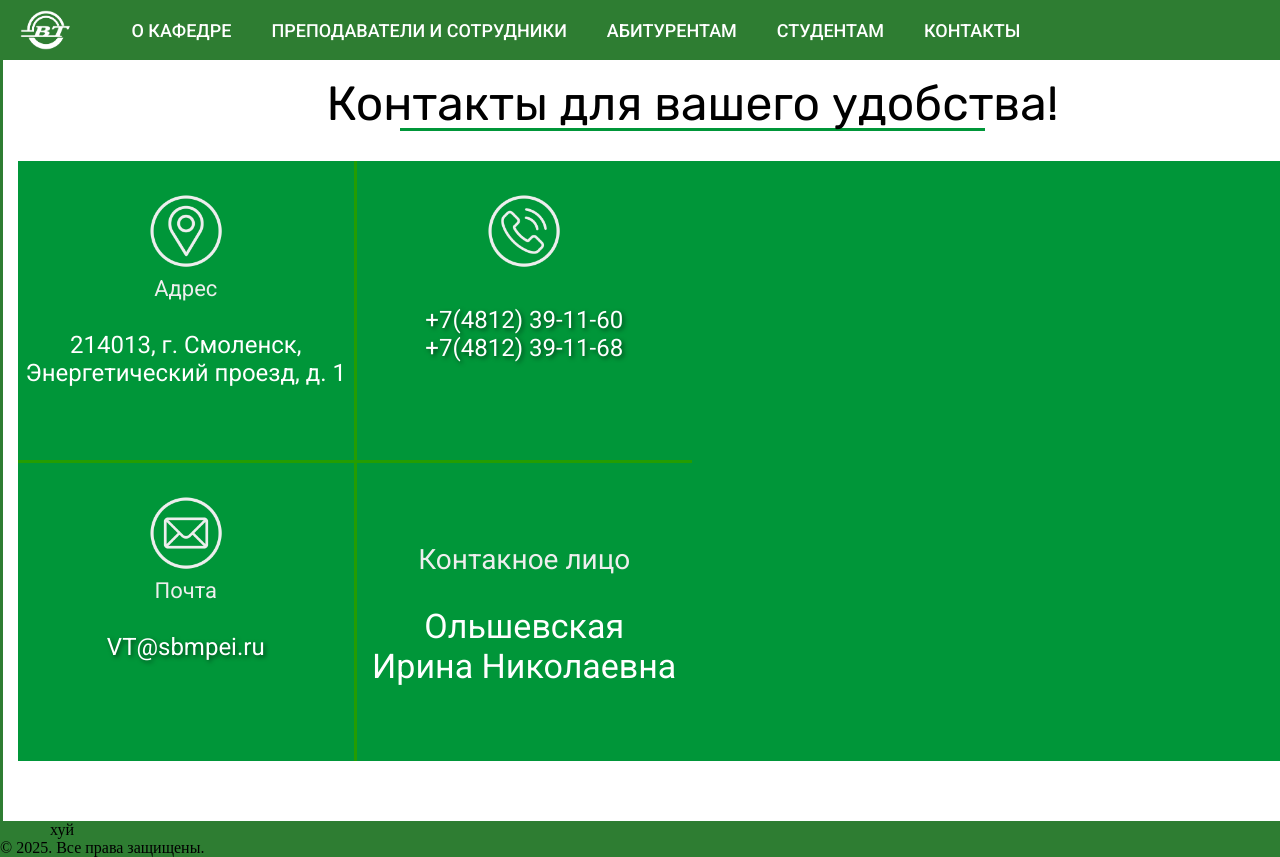
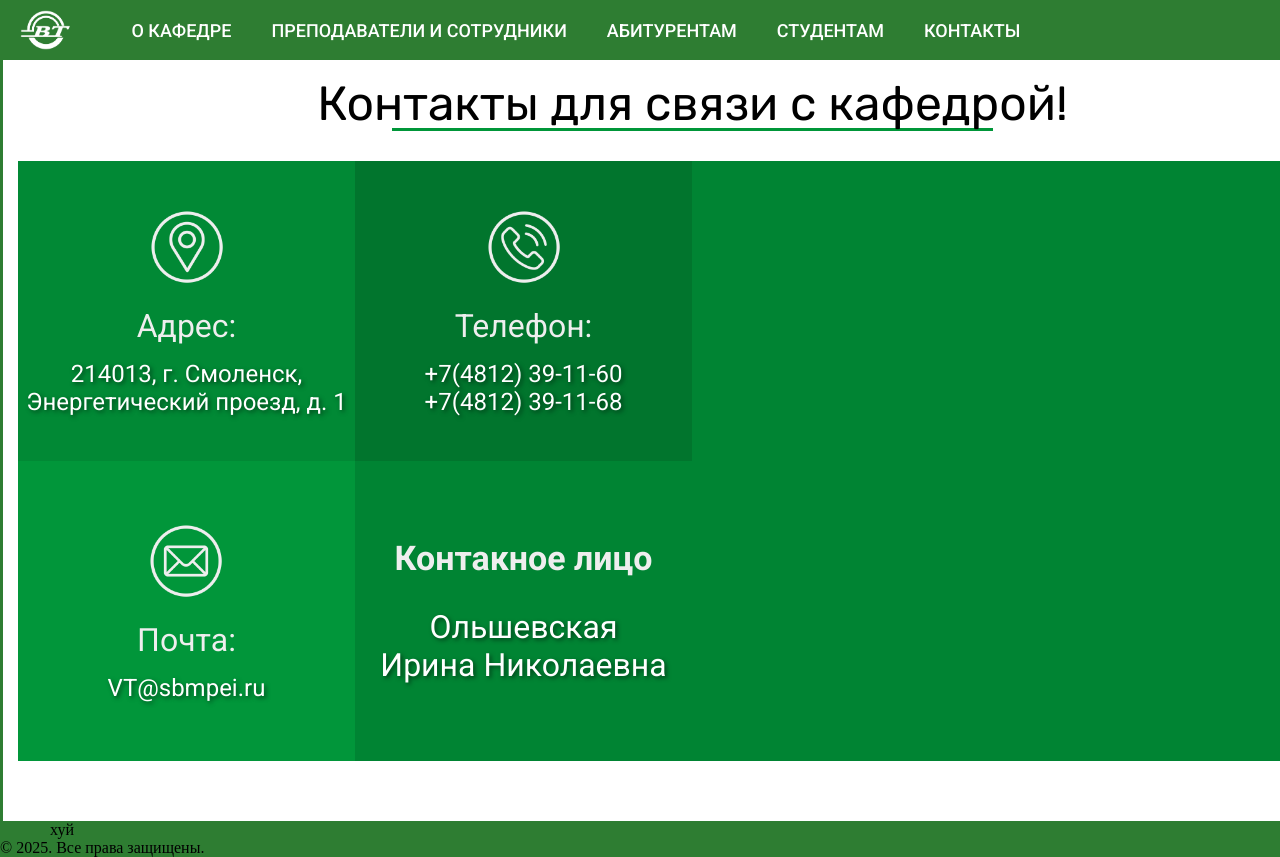
Before and after one commit to SyleeSFY/VT, a React (Create React App) app: page /contacts in a window 1280 px wide. Shown: the top 857 px of the page. Built offline with nearby package versions, Linux system fonts and the light colour scheme.

Commit message:
Готовые контакты

```diff
--- a/src/pages/contacts/contacts.jsx
+++ b/src/pages/contacts/contacts.jsx
@@ -18,7 +18,7 @@ const Contacts = () => {
       <div className="Block">
         <div className="FlexCenter">
           <div className="BlockTittleHome">
-            <span className='TittleHome' style={{ width: "80%" }}>Контакты для вашего удобства!</span>
+            <span className='TittleHome' style={{ width: "80%" }}>Контакты для связи с кафедрой!</span>
             <div className="Stip" style={{ width: "80%" }}></div>
           </div>
         </div>
@@ -28,7 +28,7 @@ const Contacts = () => {
               <div className="FirstBlock">
                 <div className="ContactsInfo">
                   <img src={Geo} alt="" className='ContactsIMG' />
-                  <p>Адрес</p>
+                  <p className='ContactsContentTittle'>Адрес:</p>
                   <p className='ContactsContent'>214013, г. Смоленск, Энергетический проезд, д. 1</p>
                 </div>
               </div>
@@ -36,8 +36,8 @@ const Contacts = () => {
 
                 <div className="ContactsInfo">
                   <img src={Mail} alt="" className='ContactsIMG' />
-                  <p>Почта</p>
-                  <p className='ContactsContent TEST'>VT@sbmpei.ru</p>
+                  <p className='ContactsContentTittle'>Почта:</p>
+                  <p className='ContactsContent'>VT@sbmpei.ru</p>
 
                 </div>
               </div>
@@ -46,16 +46,16 @@ const Contacts = () => {
               <div className="FirstBlock">
                 <div className="ContactsInfo">
                   <img src={Mobile} alt="" className='ContactsIMG' />
-                  {/* <p>Телефон</p> */}
-                  <p className='ContactsContent TEST'>+7(4812) 39-11-60<br/>
+                  <p className='ContactsContentTittle'>Телефон:</p>
+                  <p className='ContactsContent'>+7(4812) 39-11-60<br/>
                     +7(4812) 39-11-68</p>
                 </div>
               </div>
               <div className="SecondBlock">
-                <div className="ContactsInfo CenterBlock">
+                <div className="ContactsInfo" style={{alignItems:"start"}}>
 
-                  <p style={{fontSize:28}} className=''>Контакное лицо</p>
-                  <p className='ContactsContent' style={{fontSize:34}}>Ольшевская<br/>
+                  <p style={{fontSize:34}} className=''><strong>Контакное лицо</strong></p>
+                  <p className='ContactsContent' style={{fontSize:32, marginTop:30}}>Ольшевская<br/>
                     Ирина Николаевна</p>
                 </div>
               </div>
--- a/src/styles/contacts.css
+++ b/src/styles/contacts.css
@@ -9,7 +9,7 @@
   margin-left: 15px;
   height: 600px;
   margin-top: 30px;
-  background: #009639;
+  background: #008433;
 
   display: flex;
 }
@@ -34,12 +34,15 @@
 
   box-sizing: border-box;
 }
-.Left{
-  border-right: 3px solid rgb(35, 157, 1);
+
+
+/*
+.FirstBlock {
+  border-bottom: 3px solid rgb(255, 0, 0);
+  margin-top: auto;
+  margin-bottom: auto;
 }
-.FirstBlock{
-  border-bottom: 3px solid rgb(35, 157, 1);
-}
+.Left{border-right: 3px solid rgb(35, 157, 1);} */
 
 .FirstBlock,
 .SecondBlock {
@@ -47,12 +50,13 @@
   box-sizing: border-box;
   display: flex;
   justify-content: center;
-  padding-top: 30px;
+
   font-family: "Roboto", sans-serif;
   font-size: 18px;
   font-weight: 400;
 
   color: rgb(238, 238, 238);
+  align-items: center;
 
 
 }
@@ -68,17 +72,27 @@
   width: 80px;
 
 }
-.ContactsContent{
 
-    font-family: Roboto;
-  margin-top: 30px;
+.ContactsContent {
+
+  font-family: Roboto;
   font-size: 24px;
   color: white;
+  text-shadow: 2px 2px 4px rgba(0, 0, 0, 0.5);
 
 }
-.TEST{
-  text-shadow: 2px 2px 4px rgba(0, 0, 0, 0.5);
+
+.ContactsContentTittle {
+  font-size: 32px;
+  margin-top: 15px;
+  margin-bottom: 15px;
 }
-.CenterBlock{
-padding-top: 50px;
+.Left .FirstBlock{
+  background: #018935;
 }
+.Right .FirstBlock{
+  background: #01752d;
+}
+.Left .SecondBlock{
+  background: #01963a;
+}
```
